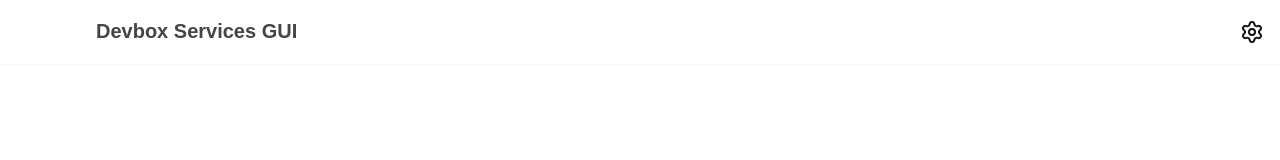
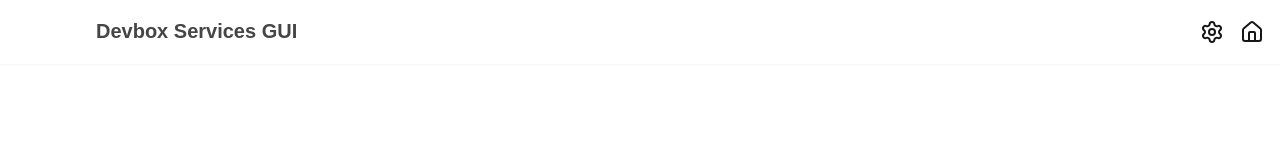
Before and after one commit to Jordan-Kowal/click-launch, a React (Vite) app: page / in a window 1280 px wide. Shown: the top 160 px of the page. Built offline with nearby package versions, Linux system fonts and the light colour scheme.

Commit message:
feat: go back to homepage from navbar

```diff
--- a/src/components/layout/NavBar.tsx
+++ b/src/components/layout/NavBar.tsx
@@ -1,10 +1,24 @@
-import { Settings } from "lucide-react";
+import { House, Settings } from "lucide-react";
 import type React from "react";
-import { memo } from "react";
-import { Link } from "wouter";
+import { memo, useCallback, useRef } from "react";
+import { Link, useLocation } from "wouter";
 import { navigationPaths } from "@/router";
+import { Modal } from "../ui";
 
 export const NavBar: React.FC = memo(() => {
+  const modalRef = useRef<HTMLDialogElement>(null);
+  const [location, navigate] = useLocation();
+
+  const handleConfirm = useCallback(() => {
+    navigate(navigationPaths.homepage);
+  }, [navigate]);
+
+  const onHomeButtonClick = useCallback(() => {
+    if (location !== navigationPaths.homepage) {
+      modalRef.current?.showModal();
+    }
+  }, [location]);
+
   return (
     <div
       data-testid="navbar"
@@ -30,7 +44,21 @@ export const NavBar: React.FC = memo(() => {
             <Settings />
           </Link>
         </div>
+        <div className="tooltip tooltip-bottom" data-tip="Homepage">
+          <button
+            type="button"
+            className="btn btn-ghost btn-circle no-drag"
+            onClick={onHomeButtonClick}
+            data-testid={"navbar-project-selection-link"}
+          >
+            <House />
+          </button>
+        </div>
       </div>
+      <Modal ref={modalRef} onConfirm={handleConfirm} closable={true}>
+        <h1 className="text-xl font-bold">Return to project selection?</h1>
+        <p>Any ongoing processes will be shut down.</p>
+      </Modal>
     </div>
   );
 });
--- a/src/components/ui/Modal.tsx
+++ b/src/components/ui/Modal.tsx
@@ -1,7 +1,7 @@
 import { forwardRef, memo, useCallback, useState } from "react";
 
 type ModalProps = {
-  onConfirm: () => Promise<void>;
+  onConfirm: () => Promise<void> | void;
   children: React.ReactNode;
   closable?: boolean;
 };
```
Also changed, not shown: 2 other files (tests, documents, lock files or other folders).
